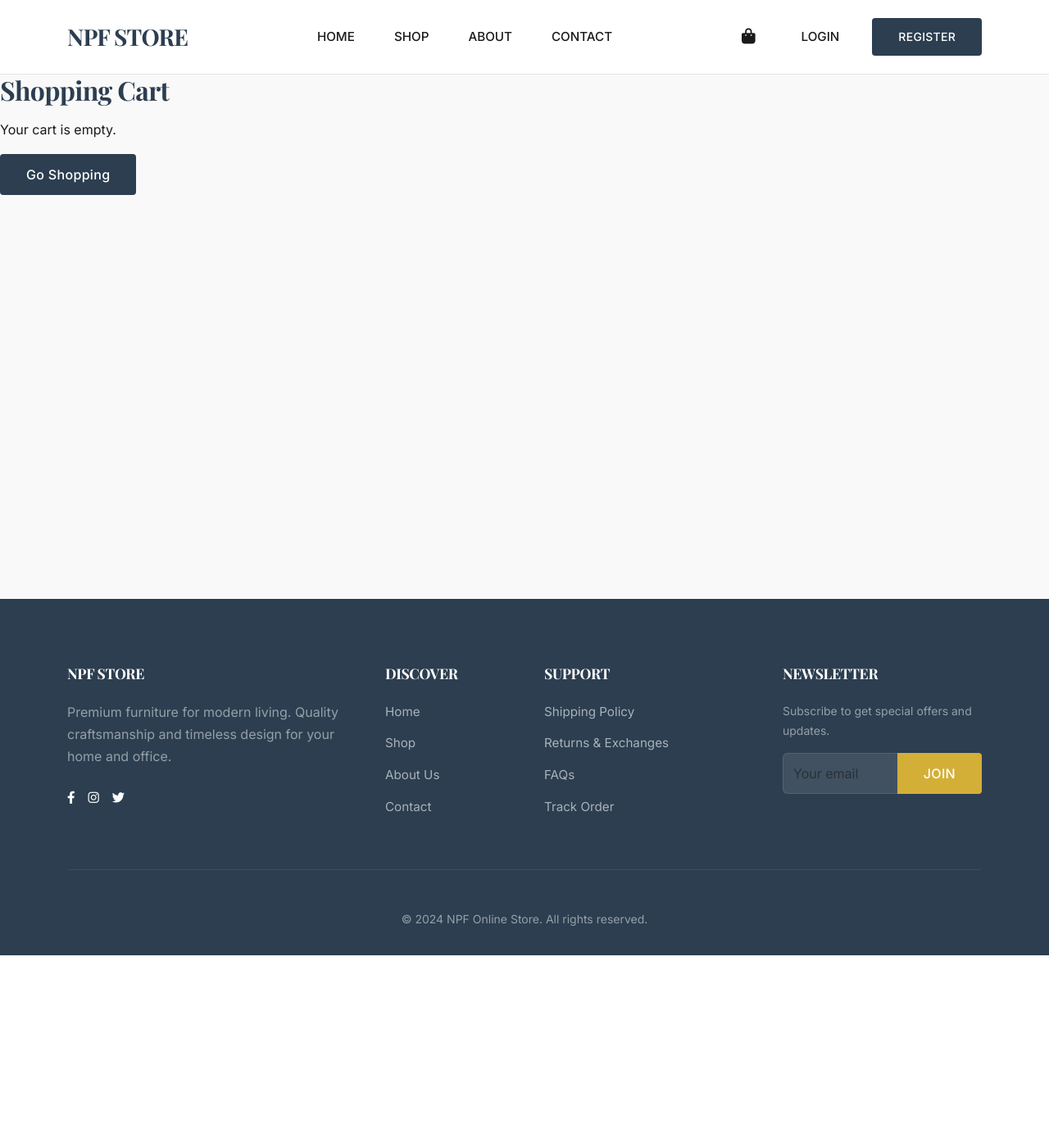
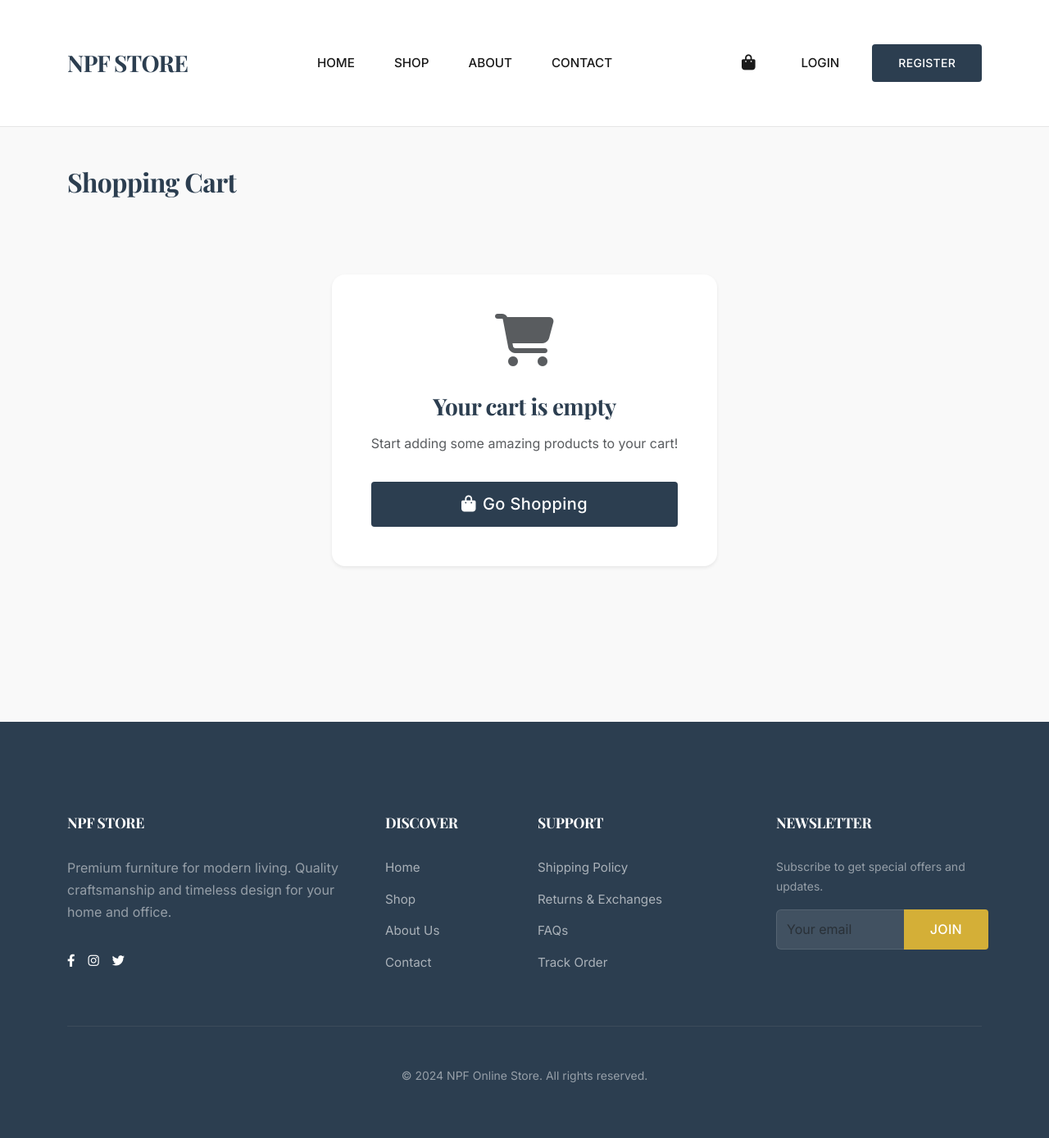
Before and after one commit to qureshi08/NPF-Online-Store, a Flask app: page /cart/ in a window 1280 px wide. Shown: the whole page at 82% size. Before the commit the page ends 1166 px from the top, so only its background shows below. Run offline with Flask 3, Linux system fonts and the light colour scheme.

Commit message:
Fix structure and spacing: Add containers, improve card padding, fix admin panel and cart layout

```diff
--- a/app/static/css/style.css
+++ b/app/static/css/style.css
@@ -6,24 +6,15 @@
 :root {
     /* Brand Colors - Sophisticated Palette */
     --primary: #2C3E50;
-    /* Deep Charcoal */
     --primary-light: #34495E;
     --accent: #D4AF37;
-    /* Metallic Gold */
     --accent-hover: #C5A028;
-
-    /* Functional Colors */
     --text-main: #1A1A1A;
     --text-muted: #666666;
     --bg-body: #F9F9F9;
-    /* Off-white for premium feel */
     --bg-white: #FFFFFF;
     --border-light: #E5E5E5;
-
-    /* Spacing & Layout */
     --header-height: 80px;
-
-    /* Shadows & Effects */
     --shadow-sm: 0 2px 8px rgba(0, 0, 0, 0.04);
     --shadow-md: 0 8px 24px rgba(0, 0, 0, 0.08);
     --shadow-lg: 0 16px 48px rgba(0, 0, 0, 0.12);
@@ -107,7 +98,6 @@ a {
 .btn {
     padding: 0.8rem 2rem;
     border-radius: 4px;
-    /* Sharper corners for enterprise look */
     font-weight: 500;
     letter-spacing: 0.02em;
     transition: var(--transition);
@@ -145,14 +135,14 @@ a {
 }
 
 .hero-slide-content {
-    background: rgba(0, 0, 0, 0.3);
+    background: rgba(0, 0, 0, 0.4);
     position: absolute;
     inset: 0;
     display: flex;
     align-items: center;
 }
 
-/* ===== Product Cards (Minimalist) ===== */
+/* ===== Product Cards ===== */
 .card {
     border: none;
     background: var(--bg-white);
@@ -179,7 +169,7 @@ a {
 }
 
 .card-body {
-    padding: 1.5rem;
+    padding: 2rem;
     text-align: center;
 }
 
@@ -258,3 +248,76 @@ body {
     max-width: 100%;
     overflow-x: hidden;
 }
+
+/* ===== STRUCTURE & SPACING IMPROVEMENTS ===== */
+
+/* Add container padding to pages without it */
+.row.g-4:first-child {
+    margin-left: auto;
+    margin-right: auto;
+    max-width: 1320px;
+    padding-left: 15px;
+    padding-right: 15px;
+    padding-top: 3rem;
+    padding-bottom: 3rem;
+}
+
+/* Improve card body spacing */
+.card-body {
+    padding: 2rem !important;
+}
+
+/* Product cards need more breathing room */
+.product-card .card-body {
+    padding: 1.5rem !important;
+}
+
+/* Filter sidebar spacing */
+.card.sticky-top {
+    padding: 2rem !important;
+}
+
+/* Section spacing */
+.container {
+    padding-top: 2rem;
+    padding-bottom: 2rem;
+}
+
+section,
+.mb-5 {
+    margin-bottom: 4rem !important;
+}
+
+/* Admin panel container fix */
+.admin-content {
+    padding: 2rem;
+}
+
+/* Cart empty state centering */
+.text-center.py-5 {
+    min-height: 60vh;
+    display: flex;
+    flex-direction: column;
+    justify-content: center;
+    align-items: center;
+}
+
+/* Form spacing */
+.form-label {
+    margin-bottom: 0.75rem;
+    font-weight: 500;
+}
+
+.mb-4 {
+    margin-bottom: 2rem !important;
+}
+
+/* Ensure proper spacing for shop page */
+@media (min-width: 992px) {
+
+    .col-lg-3,
+    .col-lg-9 {
+        padding-left: 1rem;
+        padding-right: 1rem;
+    }
+}
--- a/app/templates/cart/cart.html
+++ b/app/templates/cart/cart.html
@@ -1,9 +1,13 @@
 {% extends "base.html" %}
 
 {% block content %}
-<h2>Shopping Cart</h2>
+<div class="container py-5" style="min-height: 70vh;">
+    <h2 class="mb-4">Shopping Cart</h2>
+
     {% if products %}
-<table class="table">
+    <div class="card border-0 shadow-sm rounded-4">
+        <div class="card-body p-4">
+            <table class="table table-hover">
                 <thead>
                     <tr>
                         <th>Product</th>
@@ -16,36 +20,67 @@
                 <tbody>
                     {% for item in products %}
                     <tr>
-            <td>{{ item.product.name }}</td>
-            <td>${{ item.product.price }}</td>
-            <td>
+                        <td class="align-middle">
+                            <div class="d-flex align-items-center">
+                                {% if item.product.images.first() %}
+                                <img src="{{ item.product.images.first().image_url }}" alt="{{ item.product.name }}"
+                                    class="rounded me-3" style="width: 60px; height: 60px; object-fit: cover;">
+                                {% endif %}
+                                <strong>{{ item.product.name }}</strong>
+                            </div>
+                        </td>
+                        <td class="align-middle">Rs. {{ "{:,}".format(item.product.price|int) }}</td>
+                        <td class="align-middle">
                             <form action="{{ url_for('cart.update_cart', product_id=item.product.id) }}" method="post"
                                 class="d-flex">
                                 <input type="number" name="quantity" value="{{ item.quantity }}" min="1"
-                        max="{{ item.product.stock }}" class="form-control form-control-sm me-2" style="width: 70px;">
-                    <button type="submit" class="btn btn-sm btn-secondary">Update</button>
+                                    max="{{ item.product.stock }}" class="form-control form-control-sm me-2"
+                                    style="width: 80px;">
+                                <button type="submit" class="btn btn-sm btn-outline-primary">Update</button>
                             </form>
                         </td>
-            <td>${{ item.product.price * item.quantity }}</td>
-            <td>
+                        <td class="align-middle fw-bold">Rs. {{ "{:,}".format((item.product.price * item.quantity)|int)
+                            }}</td>
+                        <td class="align-middle">
                             <a href="{{ url_for('cart.remove_from_cart', product_id=item.product.id) }}"
-                    class="btn btn-sm btn-danger">Remove</a>
+                                class="btn btn-sm btn-outline-danger">
+                                <i class="fas fa-trash"></i>
+                            </a>
                         </td>
                     </tr>
                     {% endfor %}
-        <tr>
-            <td colspan="3" class="text-end"><strong>Total:</strong></td>
-            <td><strong>${{ total_price }}</strong></td>
+                </tbody>
+                <tfoot>
+                    <tr class="table-light">
+                        <td colspan="3" class="text-end fw-bold fs-5">Total:</td>
+                        <td class="fw-bold fs-5 text-primary">Rs. {{ "{:,}".format(total_price|int) }}</td>
                         <td></td>
                     </tr>
-    </tbody>
+                </tfoot>
             </table>
-<div class="d-flex justify-content-between">
-    <a href="{{ url_for('main.shop') }}" class="btn btn-secondary">Continue Shopping</a>
-    <a href="{{ url_for('cart.checkout') }}" class="btn btn-success">Checkout</a>
         </div>
+    </div>
+
+    <div class="d-flex justify-content-between mt-4">
+        <a href="{{ url_for('main.shop') }}" class="btn btn-outline-secondary btn-lg">
+            <i class="fas fa-arrow-left me-2"></i>Continue Shopping
+        </a>
+        <a href="{{ url_for('cart.checkout') }}" class="btn btn-primary btn-lg">
+            Proceed to Checkout<i class="fas fa-arrow-right ms-2"></i>
+        </a>
+    </div>
+
     {% else %}
-<p>Your cart is empty.</p>
-<a href="{{ url_for('main.shop') }}" class="btn btn-primary">Go Shopping</a>
+    <div class="text-center py-5" style="min-height: 60vh;">
+        <div class="card border-0 shadow-sm rounded-4 mx-auto p-5" style="max-width: 500px;">
+            <i class="fas fa-shopping-cart fa-4x text-muted mb-4"></i>
+            <h3 class="mb-3">Your cart is empty</h3>
+            <p class="text-muted mb-4">Start adding some amazing products to your cart!</p>
+            <a href="{{ url_for('main.shop') }}" class="btn btn-primary btn-lg">
+                <i class="fas fa-shopping-bag me-2"></i>Go Shopping
+            </a>
+        </div>
+    </div>
     {% endif %}
+</div>
 {% endblock %}
```
Also changed, not shown: STRUCTURE_STATUS.md (added, +44 -0 lines), app/templates/admin/base.html (+6 -1 lines). Lines whose indentation alone changed are shown as unchanged.
